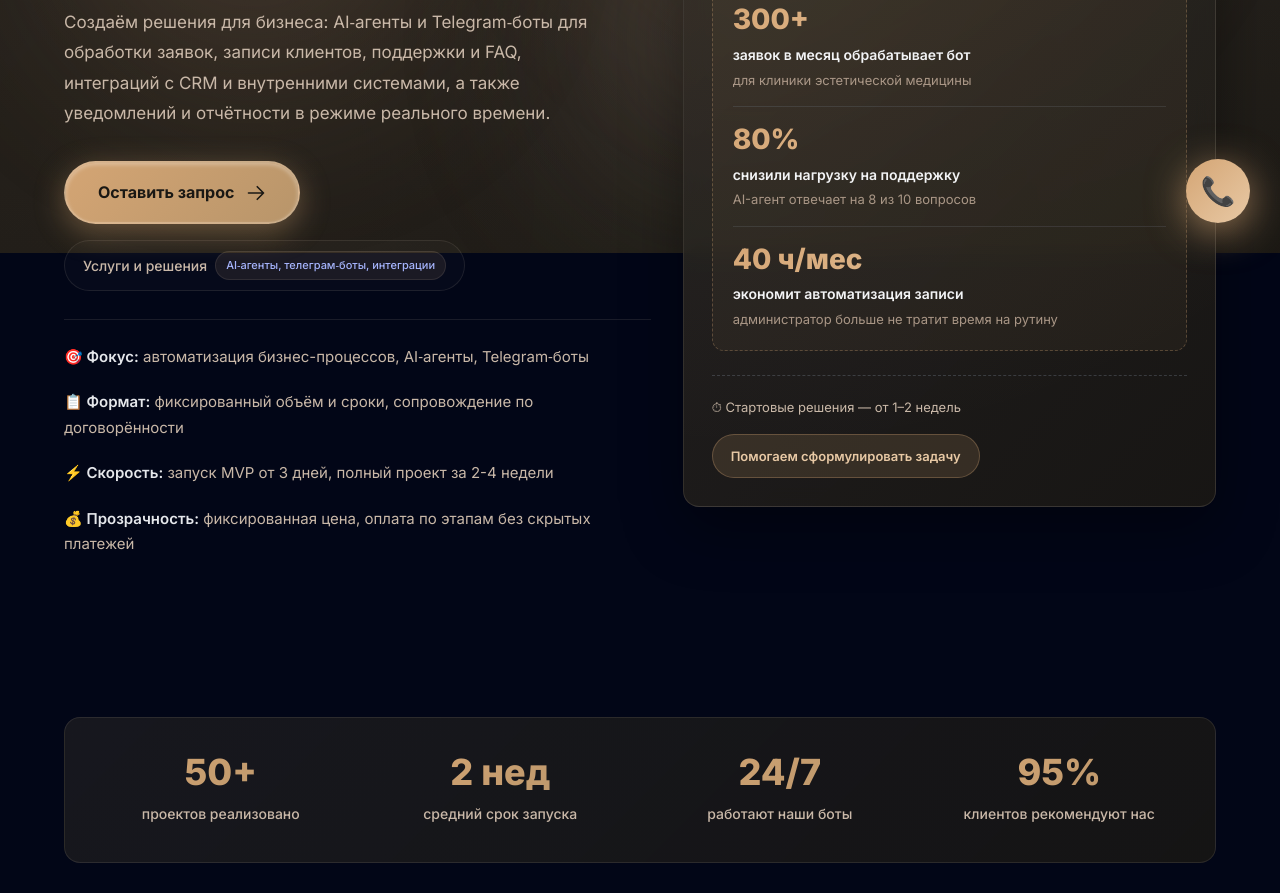
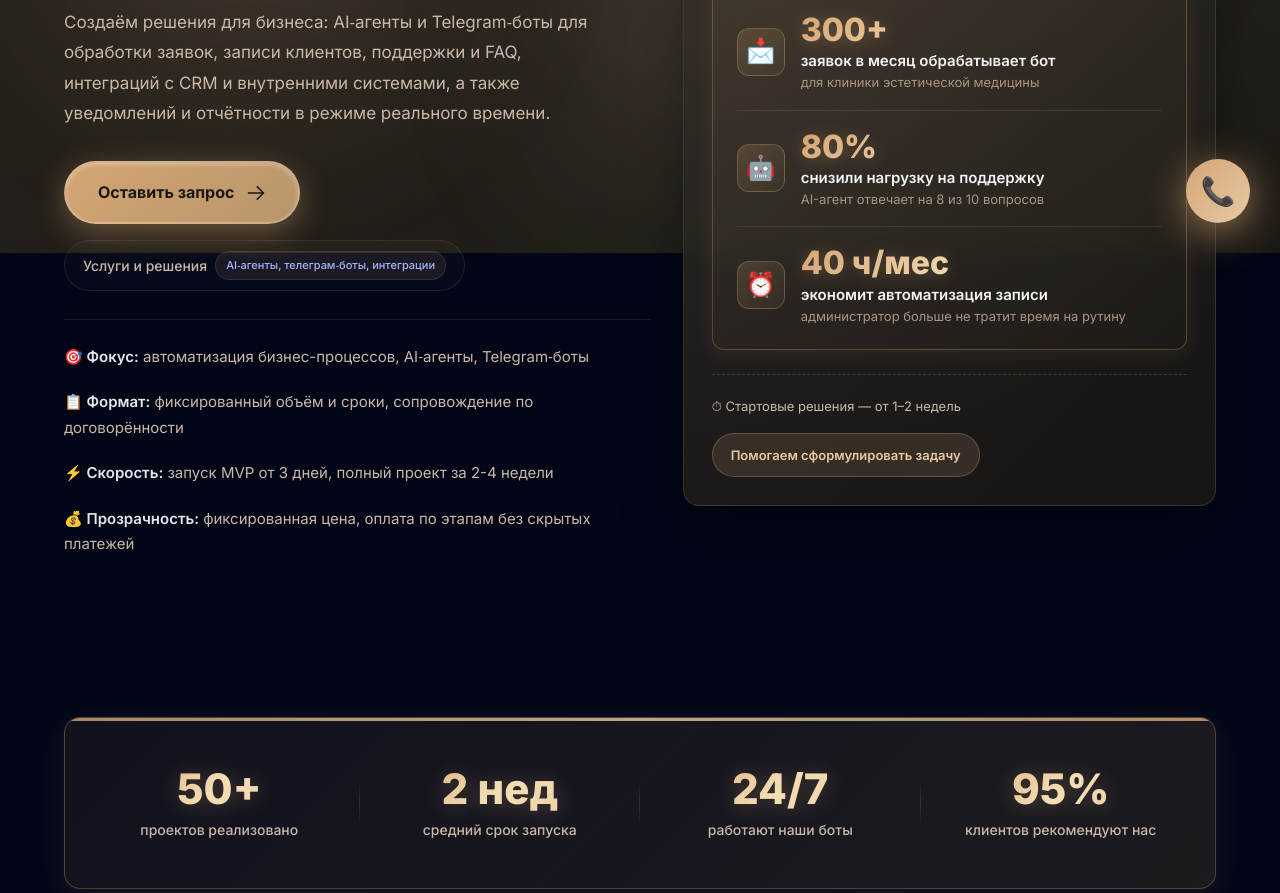
Before and after one commit to IgrayMoyaIgrushka/vector-ai-landing, a website: page index.html in a window 1280 px wide. Shown: the part 547-1440 px from the top of the page. Drawn offline with Linux system fonts and the light colour scheme; animation ran at ten frames a second.

Commit message:
Enhance stats and mini-cases visual design

```diff
--- a/index.html
+++ b/index.html
@@ -574,16 +574,33 @@
 
     /* Мини-кейсы с цифрами */
     .hero-card-cases {
-      margin: 20px 0;
-      padding: 20px;
-      background: rgba(212, 165, 116, 0.05);
+      margin: 24px 0;
+      padding: 24px;
+      background: linear-gradient(135deg, rgba(212, 165, 116, 0.08) 0%, rgba(212, 165, 116, 0.02) 100%);
       border-radius: var(--radius-md);
-      border: 1px dashed rgba(212, 165, 116, 0.3);
+      border: 1px solid rgba(212, 165, 116, 0.3);
+      box-shadow: 0 4px 20px rgba(212, 165, 116, 0.1);
+      position: relative;
+      overflow: hidden;
+    }
+
+    .hero-card-cases::before {
+      content: '';
+      position: absolute;
+      top: 0;
+      left: 0;
+      right: 0;
+      height: 2px;
+      background: linear-gradient(90deg, #d4a574, #e8c9a5, #d4a574);
+      opacity: 0.8;
     }
 
     .case-mini {
-      padding: 16px 0;
+      padding: 18px 0;
       border-bottom: 1px solid rgba(148, 163, 184, 0.15);
+      display: flex;
+      align-items: center;
+      gap: 16px;
     }
 
     .case-mini:last-child {
@@ -595,28 +612,48 @@
       padding-top: 0;
     }
 
+    .case-mini-icon {
+      width: 48px;
+      height: 48px;
+      border-radius: 12px;
+      background: linear-gradient(135deg, rgba(212, 165, 116, 0.2), rgba(212, 165, 116, 0.05));
+      border: 1px solid rgba(212, 165, 116, 0.3);
+      display: flex;
+      align-items: center;
+      justify-content: center;
+      font-size: 24px;
+      flex-shrink: 0;
+    }
+
+    .case-mini-content {
+      flex: 1;
+      min-width: 0;
+    }
+
     .case-mini-value {
-      font-size: 28px;
+      font-size: 32px;
       font-weight: 800;
-      background: linear-gradient(135deg, #d4a574, #e8c9a5);
+      background: linear-gradient(135deg, #d4a574, #f5deb3, #e8c9a5);
       -webkit-background-clip: text;
       -webkit-text-fill-color: transparent;
       background-clip: text;
-      line-height: 1.2;
-      margin-bottom: 6px;
+      line-height: 1.1;
+      margin-bottom: 4px;
+      filter: drop-shadow(0 2px 8px rgba(212, 165, 116, 0.3));
     }
 
     .case-mini-label {
-      font-size: 14px;
+      font-size: 15px;
       font-weight: 600;
       color: #f3f4f6;
-      margin-bottom: 4px;
+      margin-bottom: 3px;
+      line-height: 1.3;
     }
 
     .case-mini-desc {
       font-size: 13px;
       color: var(--text-muted-2);
-      line-height: 1.5;
+      line-height: 1.4;
     }
 
     .hero-pill {
@@ -657,34 +694,66 @@
     .stats-bar {
       display: grid;
       grid-template-columns: repeat(4, 1fr);
-      gap: 16px;
+      gap: 20px;
       margin: 40px 0;
-      padding: 24px;
-      background: linear-gradient(135deg, rgba(45, 42, 38, 0.5) 0%, rgba(26, 24, 20, 0.8) 100%);
+      padding: 32px 24px;
+      background: linear-gradient(135deg, rgba(212, 165, 116, 0.08) 0%, rgba(45, 42, 38, 0.6) 100%);
       border-radius: var(--radius-lg);
-      border: 1px solid var(--border-light);
+      border: 1px solid rgba(212, 165, 116, 0.3);
+      box-shadow: 0 8px 32px rgba(212, 165, 116, 0.12);
+      position: relative;
+      overflow: hidden;
+    }
+
+    .stats-bar::before {
+      content: '';
+      position: absolute;
+      top: 0;
+      left: 0;
+      right: 0;
+      height: 3px;
+      background: linear-gradient(90deg, #d4a574, #e8c9a5, #d4a574);
+      opacity: 0.8;
     }
 
     .stat-item {
       text-align: center;
-      padding: 12px;
+      padding: 16px;
+      position: relative;
+    }
+
+    .stat-item::after {
+      content: '';
+      position: absolute;
+      right: -10px;
+      top: 50%;
+      transform: translateY(-50%);
+      width: 1px;
+      height: 40px;
+      background: linear-gradient(180deg, transparent, rgba(212, 165, 116, 0.2), transparent);
+    }
+
+    .stat-item:last-child::after {
+      display: none;
     }
 
     .stat-value {
-      font-size: 36px;
+      font-size: 42px;
       font-weight: 800;
-      background: linear-gradient(135deg, #d4a574, #b8956a);
+      background: linear-gradient(135deg, #d4a574, #f5deb3, #e8c9a5);
       -webkit-background-clip: text;
       -webkit-text-fill-color: transparent;
       background-clip: text;
-      line-height: 1;
-      margin-bottom: 12px;
+      line-height: 1.1;
+      margin-bottom: 8px;
+      filter: drop-shadow(0 2px 10px rgba(212, 165, 116, 0.3));
     }
 
     .stat-label {
       font-size: 14px;
       color: var(--text-muted);
       font-weight: 500;
+      line-height: 1.4;
     }
 
     /* SECTIONS GENERIC */
@@ -1859,19 +1928,28 @@
             <!-- Мини-кейсы с цифрами -->
             <div class="hero-card-cases">
               <div class="case-mini">
+                <div class="case-mini-icon">📩</div>
+                <div class="case-mini-content">
                   <div class="case-mini-value">300+</div>
                   <div class="case-mini-label">заявок в месяц обрабатывает бот</div>
                   <div class="case-mini-desc">для клиники эстетической медицины</div>
                 </div>
+              </div>
               <div class="case-mini">
+                <div class="case-mini-icon">🤖</div>
+                <div class="case-mini-content">
                   <div class="case-mini-value">80%</div>
                   <div class="case-mini-label">снизили нагрузку на поддержку</div>
                   <div class="case-mini-desc">AI-агент отвечает на 8 из 10 вопросов</div>
                 </div>
+              </div>
               <div class="case-mini">
+                <div class="case-mini-icon">⏰</div>
+                <div class="case-mini-content">
                   <div class="case-mini-value">40 ч/мес</div>
                   <div class="case-mini-label">экономит автоматизация записи</div>
                   <div class="case-mini-desc">администратор больше не тратит время на рутину</div>
+                </div>
               </div>
             </div>
 
@@ -2139,7 +2217,7 @@
           <div class="faq-item reveal reveal-delay-3">
             <div class="faq-q">Нужны ли собственные сервера?</div>
             <div class="faq-a">
-              Возможны варианты: использование облачных платформ или развёртывание на вашем VPS. Рекомендуем подход в зависимости от нагрузки и требований по безопасности.
+              Возможны варианты: использование облачных платформ или развёртывание на ��ашем VPS. Рекомендуем подход в зависимости от нагрузки и требований по безопасности.
             </div>
           </div>
           <div class="faq-item reveal reveal-delay-4">
```
Lines whose indentation alone changed are shown as unchanged.
